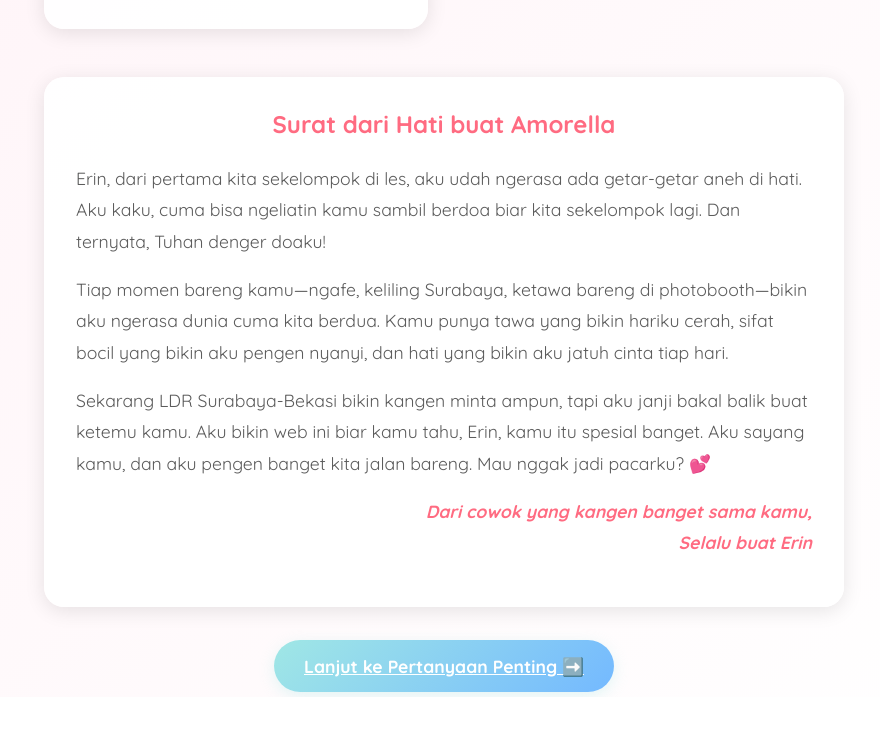
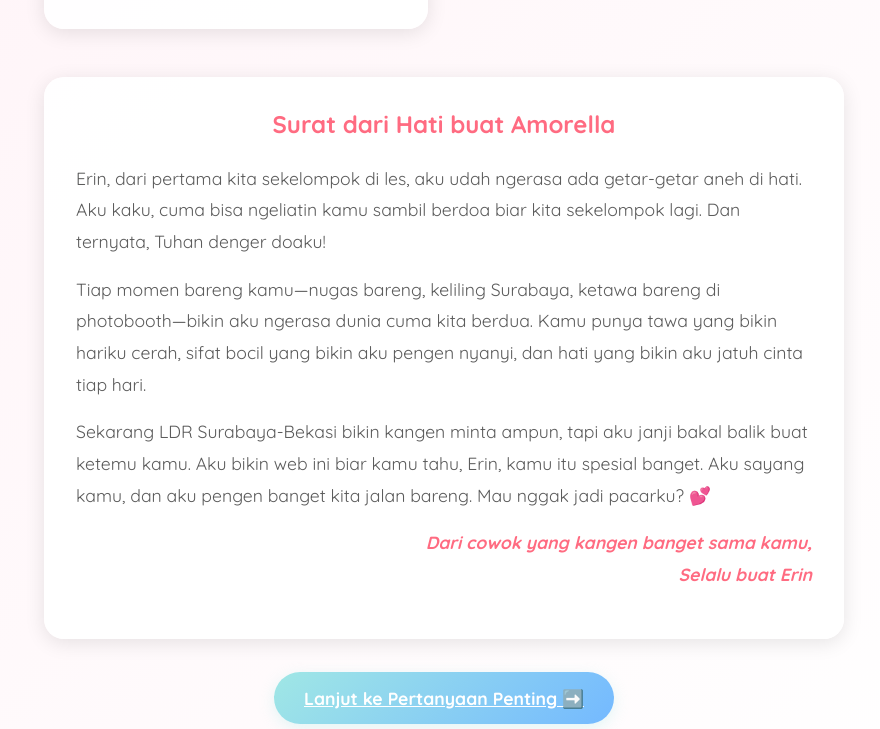
Before and after one commit to MrDaffa07/ErinsWebsite, a plain HTML site: page pengakuan.html in a window 1280 px wide. Shown: the part 847-1576 px from the top of the page, without its empty margins (196-1076 px from the left). Before the commit the page ends 1544 px from the top, so only its background shows below. Drawn offline with Linux system fonts and the light colour scheme.

Commit message:
Update pengakuan.html

```diff
--- a/pengakuan.html
+++ b/pengakuan.html
@@ -58,7 +58,7 @@
                 <h3>Surat dari Hati buat Amorella</h3>
                 <div class="letter-content">
                     <p>Erin, dari pertama kita sekelompok di les, aku udah ngerasa ada getar-getar aneh di hati. Aku kaku, cuma bisa ngeliatin kamu sambil berdoa biar kita sekelompok lagi. Dan ternyata, Tuhan denger doaku!</p>
-                    <p>Tiap momen bareng kamu—ngafe, keliling Surabaya, ketawa bareng di photobooth—bikin aku ngerasa dunia cuma kita berdua. Kamu punya tawa yang bikin hariku cerah, sifat bocil yang bikin aku pengen nyanyi, dan hati yang bikin aku jatuh cinta tiap hari.</p>
+                    <p>Tiap momen bareng kamu—nugas bareng, keliling Surabaya, ketawa bareng di photobooth—bikin aku ngerasa dunia cuma kita berdua. Kamu punya tawa yang bikin hariku cerah, sifat bocil yang bikin aku pengen nyanyi, dan hati yang bikin aku jatuh cinta tiap hari.</p>
                     <p>Sekarang LDR Surabaya-Bekasi bikin kangen minta ampun, tapi aku janji bakal balik buat ketemu kamu. Aku bikin web ini biar kamu tahu, Erin, kamu itu spesial banget. Aku sayang kamu, dan aku pengen banget kita jalan bareng. Mau nggak jadi pacarku? 💕</p>
                     <p class="signature">Dari cowok yang kangen banget sama kamu, <br> Selalu buat Erin</p>
                 </div>
```
